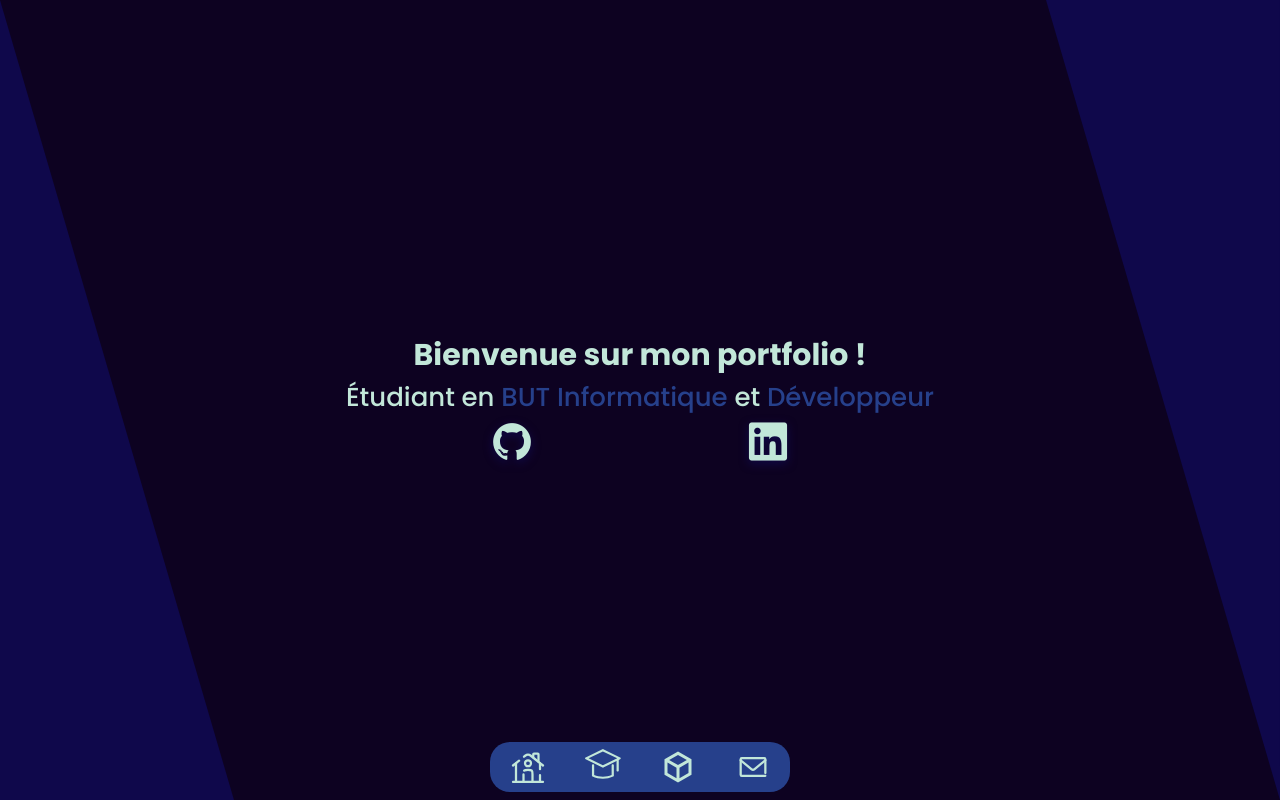
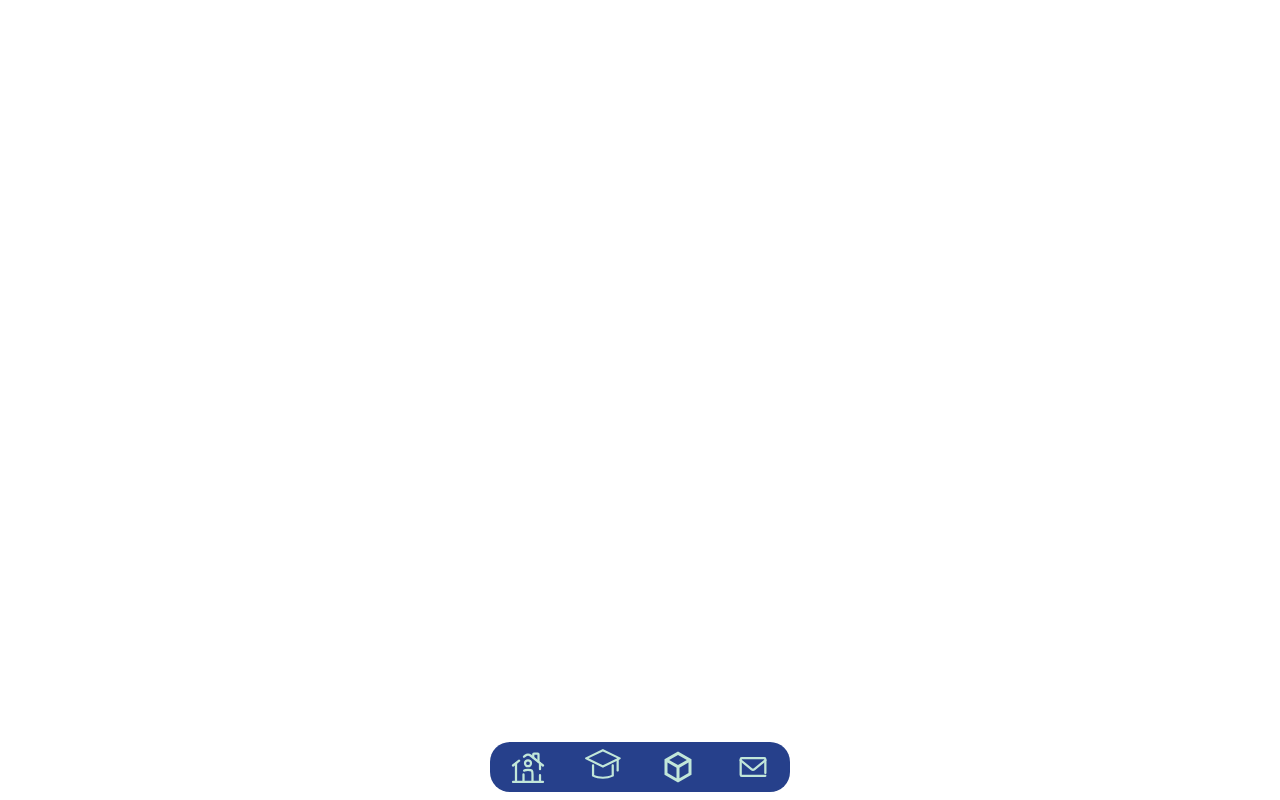
Before and after one commit to Mitotow/Portfolio, an Angular app: page / in a window 1280 px wide. Built offline with nearby package versions, Linux system fonts and the light colour scheme.

Commit message:
home - Correction before merge
- Remove home page component from the app html file.\n- Remove unused file.

```diff
--- a/src/app/app.component.html
+++ b/src/app/app.component.html
@@ -1,3 +1,2 @@
 <app-nav></app-nav>
-<app-home-page></app-home-page> <!-- FIXME: remove before commit -->
 <router-outlet></router-outlet> <!-- Router -->
```
Also changed, not shown: src/assets/home/github-mark.svg (deleted).
